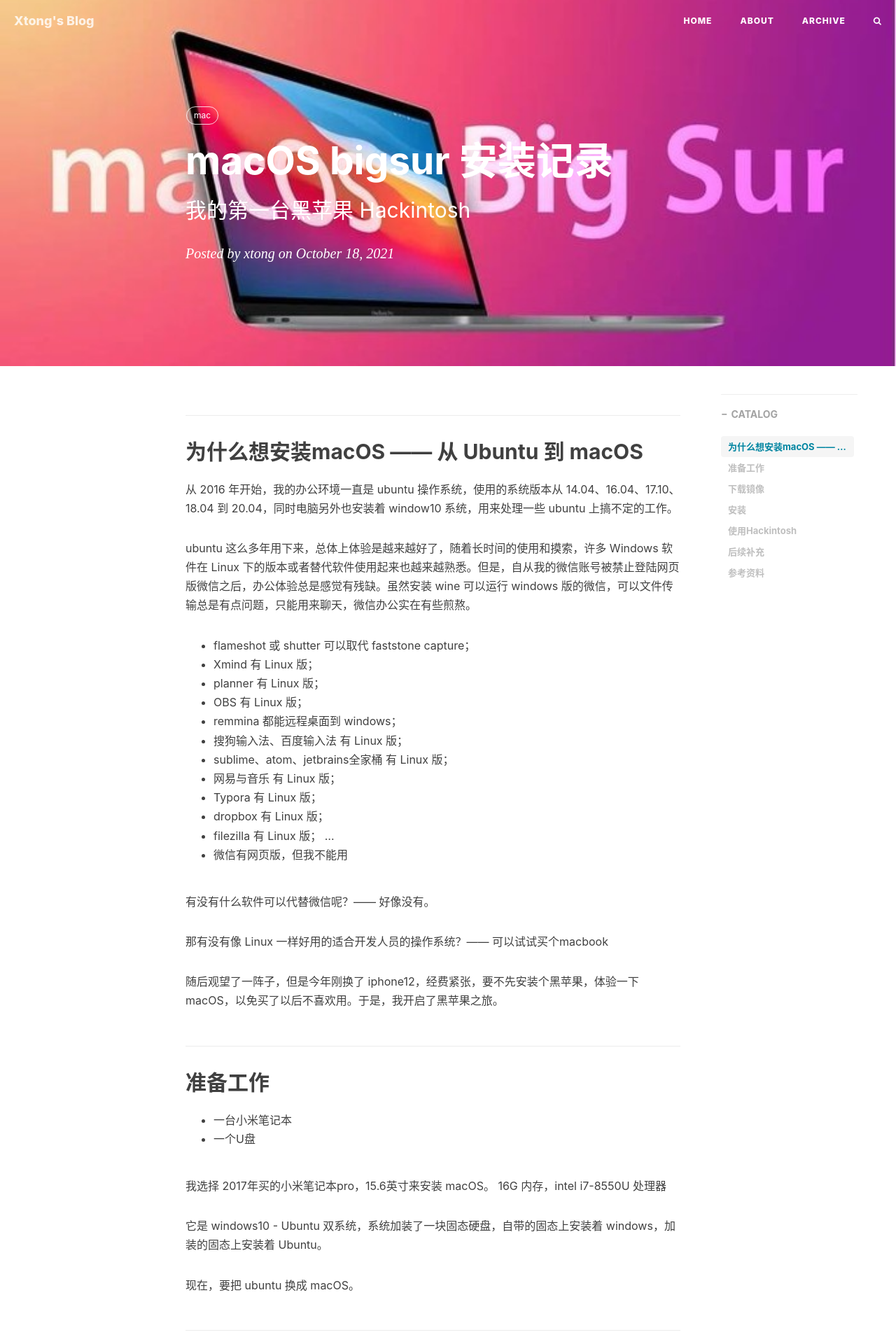
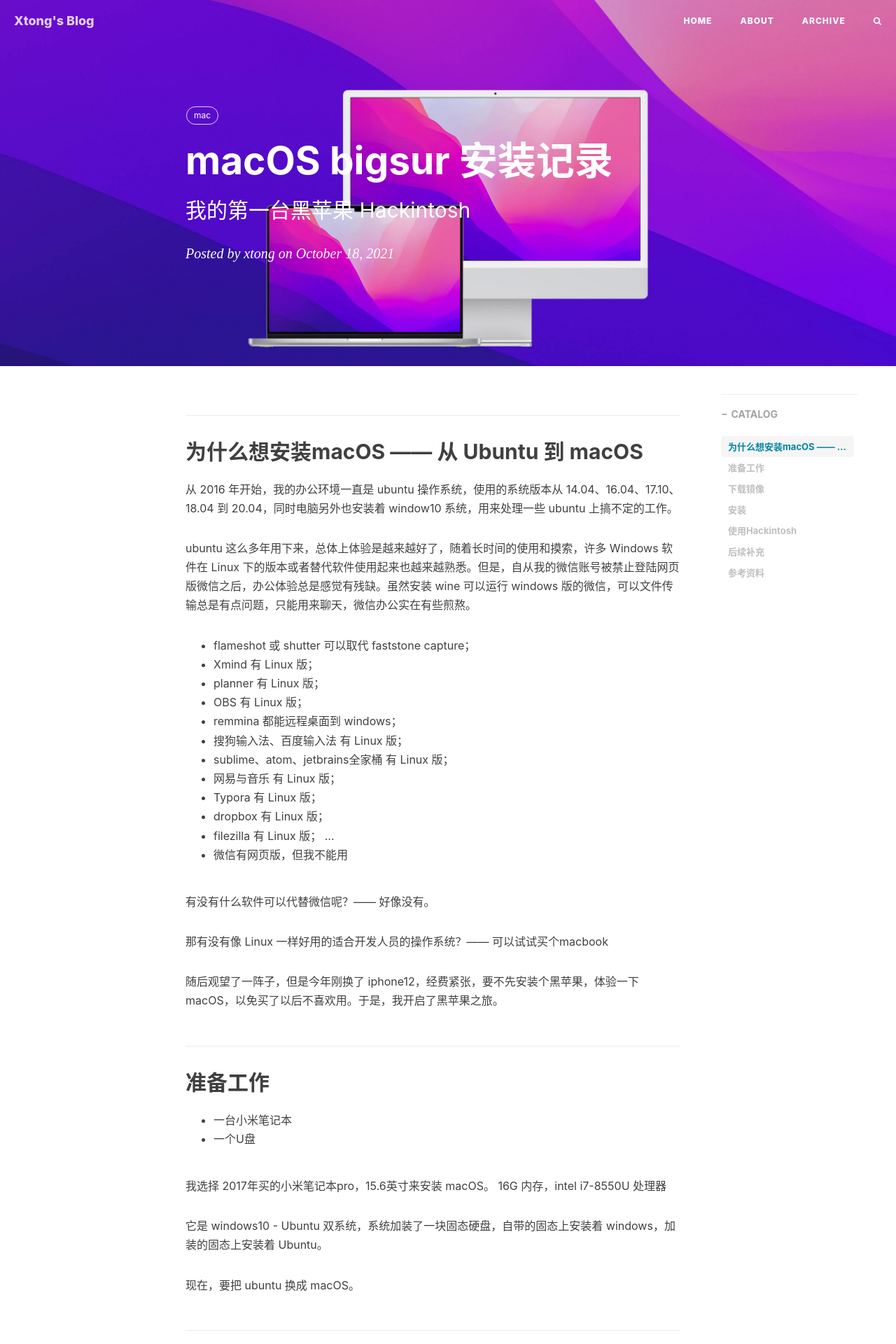
Before and after one commit to tongg112/tongg112.github.io, a Jekyll site: the page built from _posts/2021-10-18-macos.md, in a window 1280 px wide. Shown: the top 1920 px of the page at 70% size. Built offline with Jekyll 4.4.1, drawn with Linux system fonts in a browser that asks for light colours; nearby versions of some CDN libraries; comment, search, counter and statistics services are not loaded.

Commit message:
mac: bg update

```diff
--- a/_posts/2021-10-18-macos.md
+++ b/_posts/2021-10-18-macos.md
@@ -6,7 +6,7 @@
 date:   2021-10-18 19:32:52 +0800
 catalog: true
 tags: [mac]
-header-img: "img/post-bg-mac.jpeg"
+header-img: "img/post-bg-mac.jpg"
 comments: true
 ---
 ## 为什么想安装macOS —— 从 Ubuntu 到 macOS
```
Also changed, not shown: img/post-bg-mac.jpeg (deleted), img/post-bg-mac.jpg (added).
